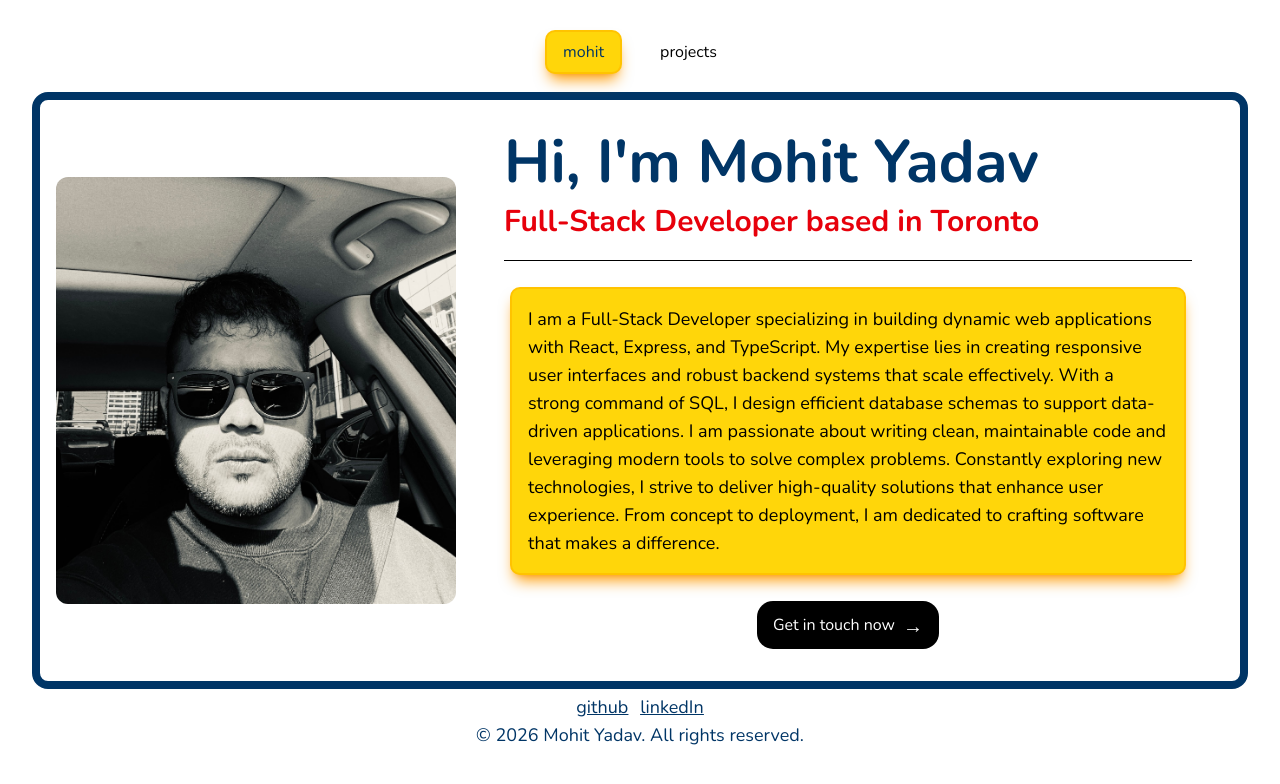
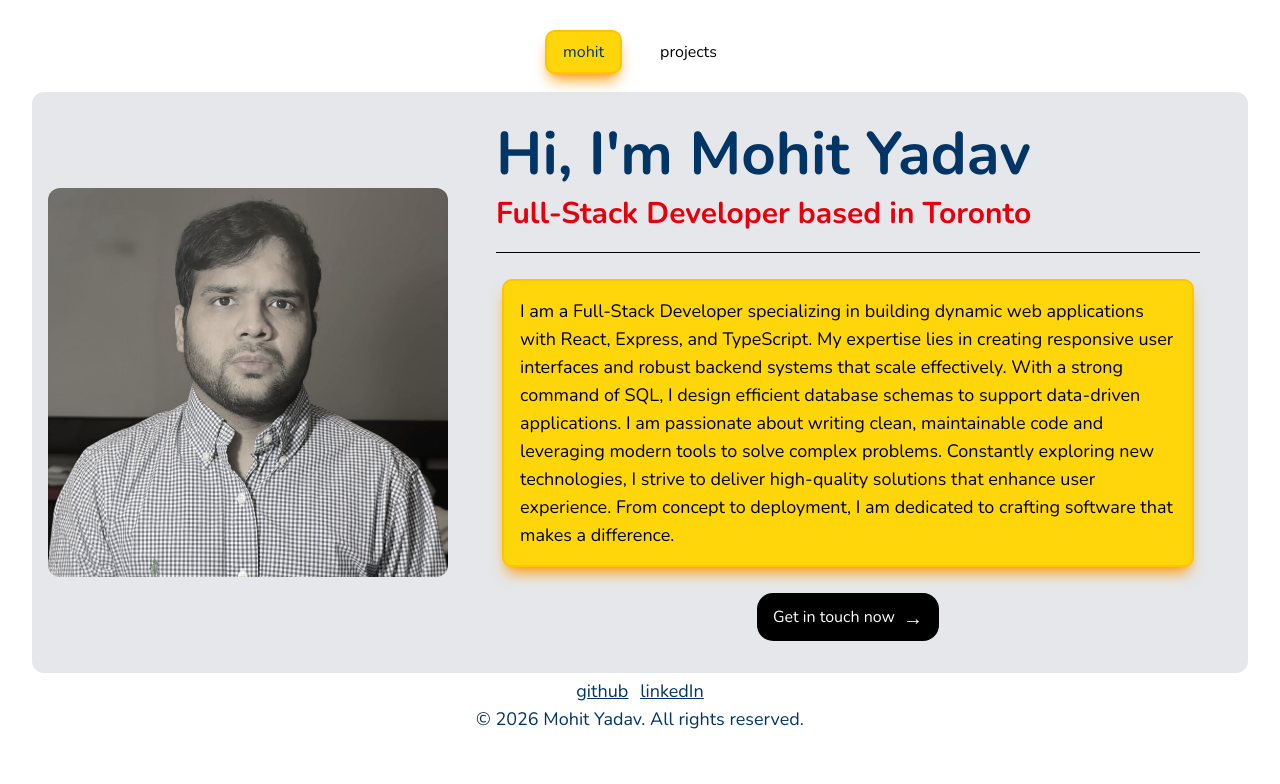
Before and after one commit to yaadevmohit/mohit-yadav, a React (Vite) app: page / in a window 1280 px wide. Shown: the top 784 px of the page. Built offline with nearby package versions, Linux system fonts and the light colour scheme.

Commit message:
new photo and design

```diff
--- a/src/components/Hero.tsx
+++ b/src/components/Hero.tsx
@@ -1,9 +1,9 @@
 
-
+// border-[#003566]
 const Hero = () => {
   return (
-    <main className="w-full my-3 flex flex-col lg:flex-row items-center gap-4 md:p-4 border-[#003566] md:border-8 rounded-2xl nunitoRegular">
-        <img src="./IMG_1368.JPG" className="md:w-[400px] rounded-xl" alt="Mohit Yadav in sunglasses" />
+    <main className="w-full my-3 flex flex-col lg:flex-row items-center gap-4 md:p-4 bg-gray-50 md:bg-gray-200 rounded-xl nunitoRegular">
+        <img src="./IMG_1368.jpeg" className="md:w-[400px] object-contain grayscale-75 md:h-full rounded-xl" alt="Mohit Yadav in sunglasses" />
         <div className="flex flex-col md:p-4 md:mx-4 m-w-3xl gap-3">
             <h1
               className="text-4xl text-left text-[#003566] md:text-6xl font-bold w-full nunitoBlack"
```
Also changed, not shown: public/IMG_1368.JPG (deleted), public/IMG_1368.jpeg (added).
